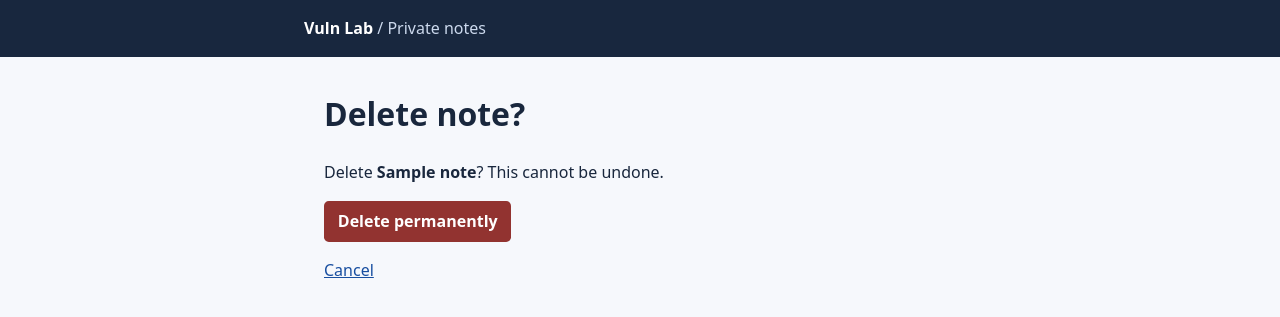
After one commit to pasmud/vuln-lab, a Flask app: template vuln_lab/templates/delete.html in a window 1280 px wide. The commit adds this page. Shown: the top 317 px of the page. Run offline with Flask 3, Linux system fonts and the light colour scheme; the template is opened without the code that fills it: most values are stand-ins (such as "Sample title", 1, 10 or a date in 2020).

Commit message:
Confirm note deletion before submitting

```diff
--- /dev/null
+++ b/vuln_lab/templates/delete.html
@@ -0,0 +1,11 @@
+{% extends 'base.html' %}
+{% block title %}Confirm deletion{% endblock %}
+{% block content %}
+<h1>Delete note?</h1>
+<p>Delete <strong>{{ note['title'] }}</strong>? This cannot be undone.</p>
+<form method="post" action="{{ url_for('notes.delete_note', note_id=note['id']) }}">
+  <input type="hidden" name="csrf_token" value="{{ csrf_token() }}">
+  <button class="danger">Delete permanently</button>
+</form>
+<p><a href="{{ url_for('notes.detail', note_id=note['id']) }}">Cancel</a></p>
+{% endblock %}
--- a/vuln_lab/templates/detail.html
+++ b/vuln_lab/templates/detail.html
@@ -7,8 +7,5 @@
   <p class="note-body">{{ note['body'] }}</p>
 </article>
 <p><a href="{{ url_for('notes.edit_note', note_id=note['id']) }}">Edit note</a></p>
-<form method="post" action="{{ url_for('notes.delete_note', note_id=note['id']) }}">
-  <input type="hidden" name="csrf_token" value="{{ csrf_token() }}">
-  <button class="danger">Delete note</button>
-</form>
+<p><a href="{{ url_for('notes.confirm_delete', note_id=note['id']) }}">Delete note</a></p>
 {% endblock %}
--- a/vuln_lab/views.py
+++ b/vuln_lab/views.py
@@ -147,6 +147,12 @@ def edit_note(note_id):
     return redirect(url_for("notes.detail", note_id=note_id), code=303)
 
 
+@bp.get("/notes/<note_id>/delete")
+@login_required
+def confirm_delete(note_id):
+    return render_template("delete.html", note=owned_note(checked_note_id(note_id)))
+
+
 @bp.post("/notes/<note_id>/delete")
 @login_required
 def delete_note(note_id):
```
Also changed, not shown: docs/security-review.md (+1 -1 lines), tests/test_app.py (+23 -7 lines), README.md.
